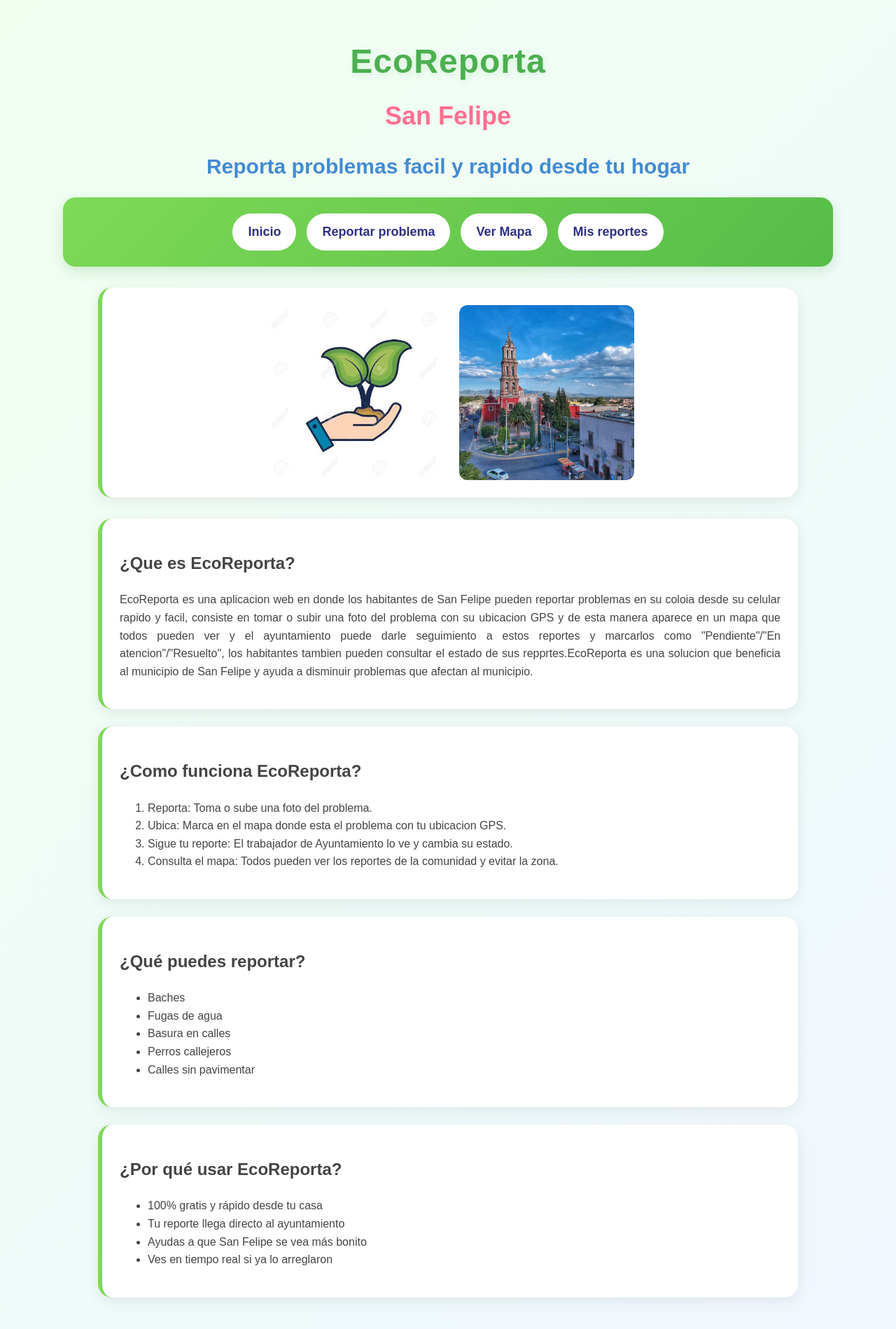
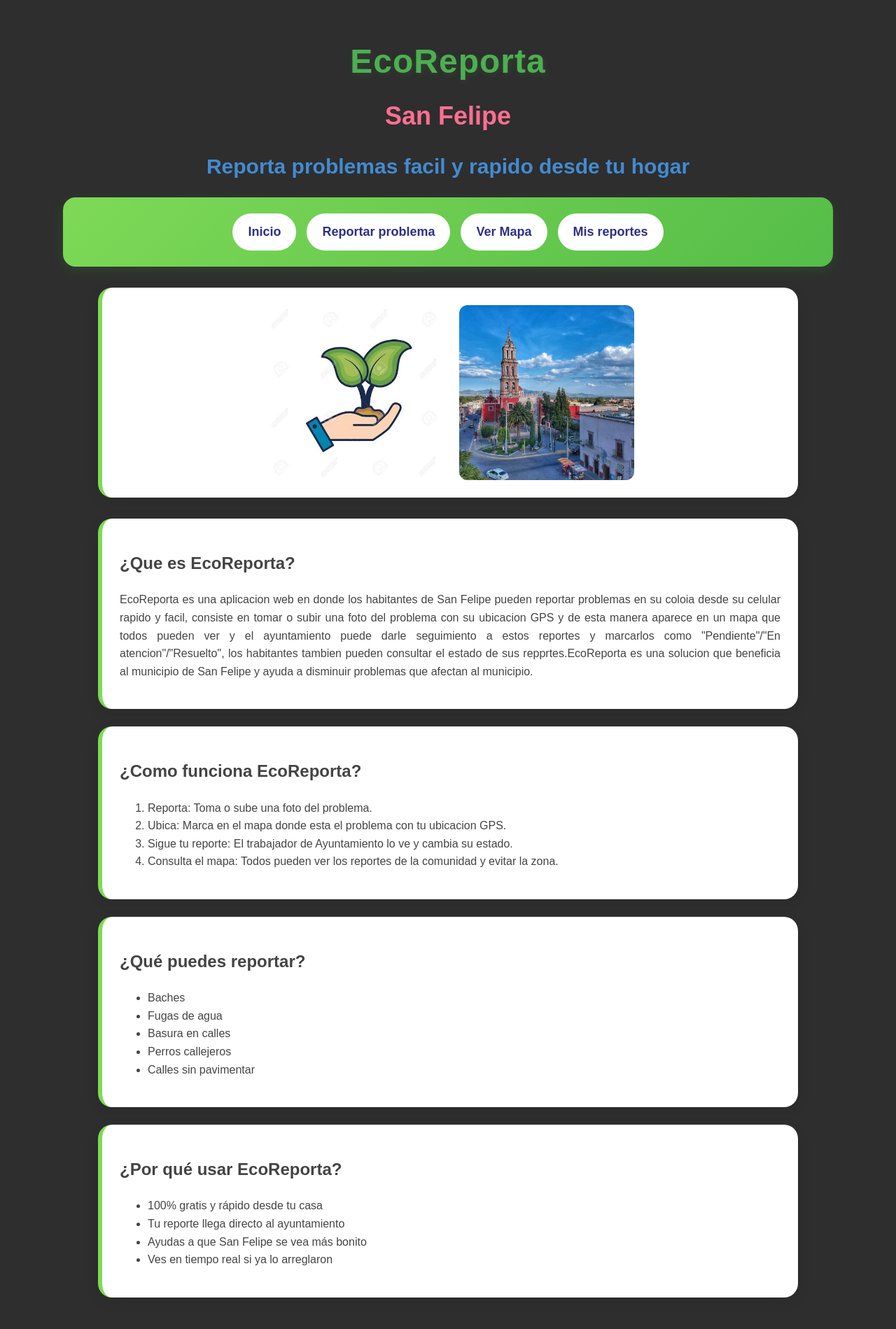
Before and after one commit to did1dnv/equipo2_ecoreporta, a Django app: page / in a window 1280 px wide. Shown: the whole page at 70% size. Run offline with Django 5.2, Linux system fonts and the light colour scheme.

Commit message:
se aplicaron las reglas css

```diff
--- a/paginaprincipal/static/paginaprincipal/estilos.css
+++ b/paginaprincipal/static/paginaprincipal/estilos.css
@@ -6,7 +6,7 @@ body {
     margin: 0;
     padding: 20px;
     font-family: 'Poppins', sans-serif;
-    background: linear-gradient(135deg, #f0fff0, #f0f7ff);
+    background-color: #2e2e2e;
     color: #333;
     line-height: 1.6;
 }
```
